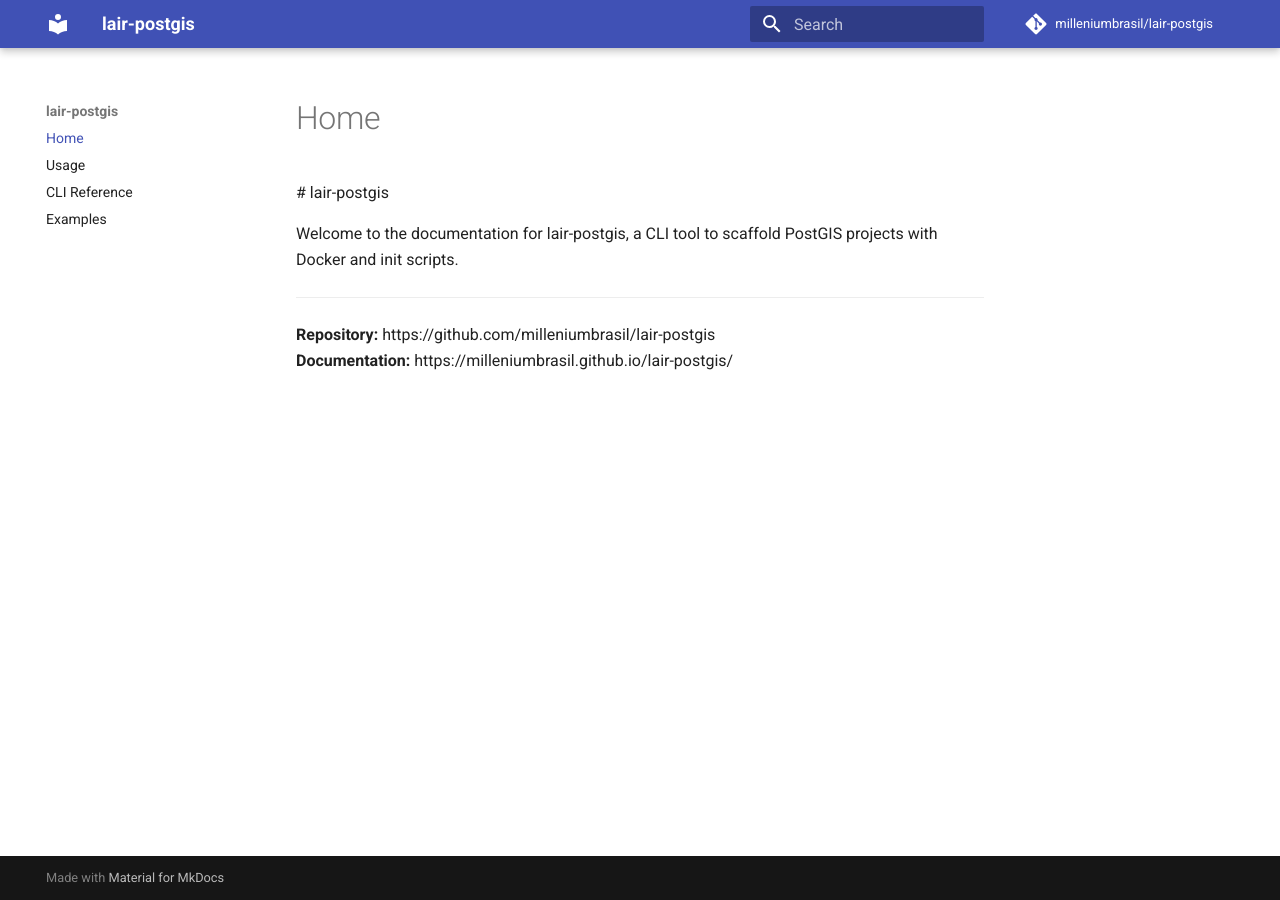
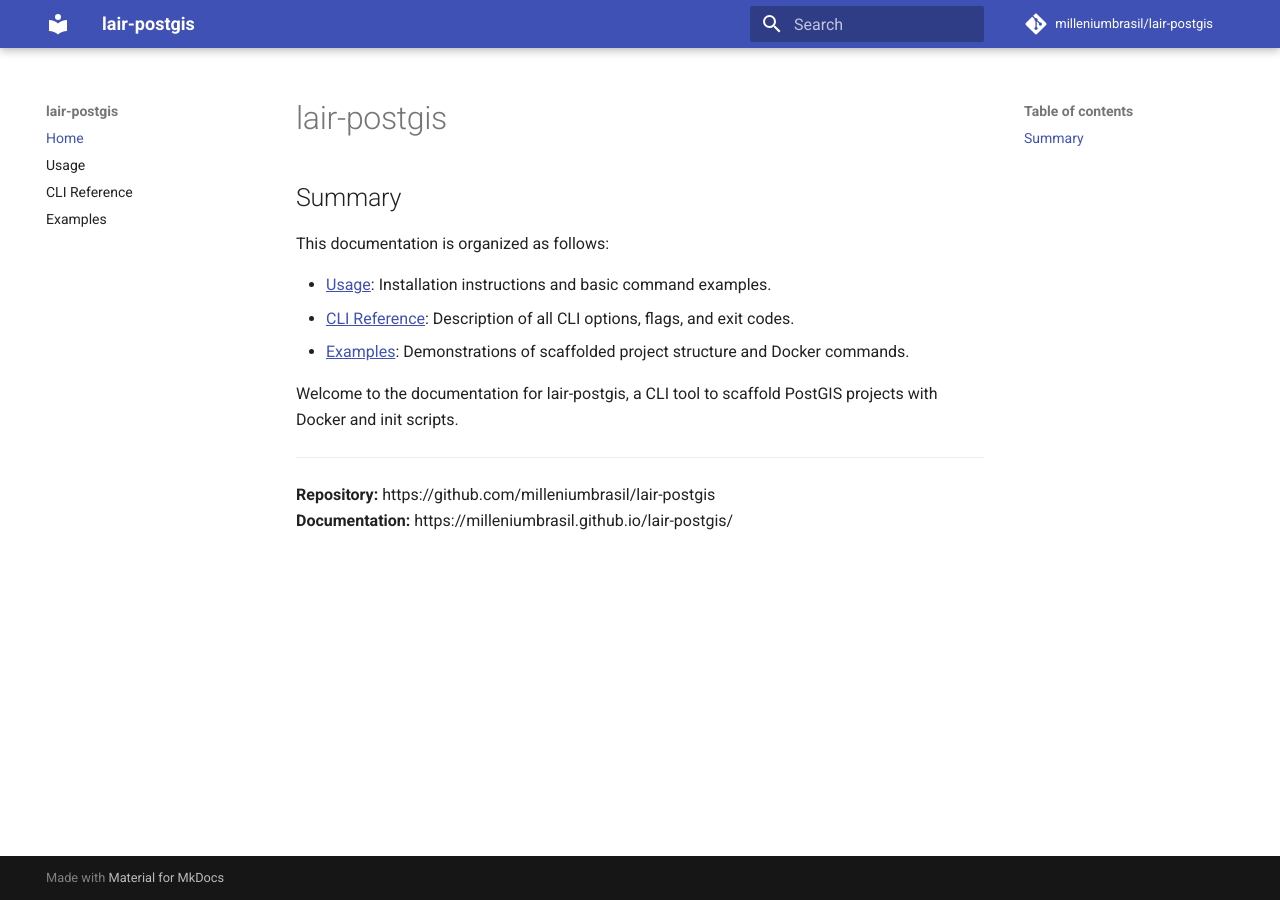
Before and after one commit to milleniumbrasil/lair-postgis, an MkDocs documentation site: the page built from docs/index.md, in a window 1280 px wide. Built offline with MkDocs 1.6.1 and Material for MkDocs 9.7.7, drawn with Linux system fonts in a browser that asks for light colours; comment, search, counter and statistics services are not loaded.

Commit message:
docs(layout): fix heading formats and add summary to index

```diff
--- a/docs/index.md
+++ b/docs/index.md
@@ -1,8 +1,16 @@
- # lair-postgis
+# lair-postgis
 
- Welcome to the documentation for lair-postgis, a CLI tool to scaffold PostGIS projects with Docker and init scripts.
+## Summary
 
- ---
+This documentation is organized as follows:
 
- **Repository:** https://github.com/milleniumbrasil/lair-postgis
- **Documentation:** https://milleniumbrasil.github.io/lair-postgis/
+- [Usage](usage.md): Installation instructions and basic command examples.
+- [CLI Reference](cli.md): Description of all CLI options, flags, and exit codes.
+- [Examples](examples.md): Demonstrations of scaffolded project structure and Docker commands.
+
+Welcome to the documentation for lair-postgis, a CLI tool to scaffold PostGIS projects with Docker and init scripts.
+
+---
+
+**Repository:** https://github.com/milleniumbrasil/lair-postgis
+**Documentation:** https://milleniumbrasil.github.io/lair-postgis/
```
Also changed, not shown: docs/cli.md (+3 -3 lines), docs/examples.md (+3 -3 lines), docs/usage.md (+3 -3 lines).
